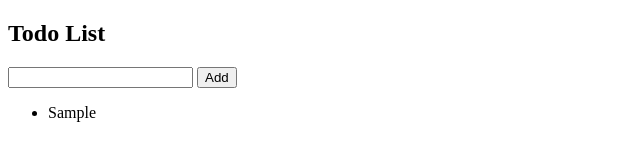
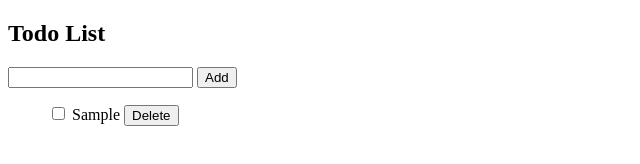
Before and after one commit to suzukisan22/vue-todo-app, a plain HTML site: page index.html in a window 1280 px wide. Both pictures are taken after typing "Sample" into the empty fields and a click on the button "Add". Shown: the whole page, without its empty margins (0-640 px from the left). Drawn offline with nearby package versions, Linux system fonts and the light colour scheme.

Commit message:
todo削除まで

```diff
--- a/index.html
+++ b/index.html
@@ -5,6 +5,7 @@
   <meta http-equiv="X-UA-Compatible" content="IE=edge">
   <title>Page Title</title>
   <meta name="viewport" content="width=device-width, initial-scale=1">
+  <link rel="stylesheet" href="./main.css">
   <script src="https://cdn.jsdelivr.net/npm/vue@2.5.16/dist/vue.js"></script>
 </head>
 <body>
@@ -17,8 +18,12 @@
       </button>
     </form>
     <ul>
-      <li v-for="todo in todos">
-        <span>{{ todo.item }}</span>
+      <li v-for="(todo, index) in todos">
+        <input type="checkbox" v-model="todo.isDone">
+        <span v-bind:class="{ done: todo.isDone }">{{ todo.item }}</span>
+        <button v-on:click="deleteItem(index)">
+          Delete
+        </button>
       </li>
     </ul>
   </div>
--- /dev/null
+++ b/main.css
@@ -0,0 +1,10 @@
+#app ul{
+  list-style-type: none;
+}
+[v-cloak]{
+  display: none;
+}
+
+#app li > span.done {
+  text-decoration: line-through;
+}
--- a/main.js
+++ b/main.js
@@ -7,12 +7,15 @@ var app = new Vue({
   methods: {
     addItem: function(event){
       if(this.newItem == '') return;
-
       var todo = {
-        item: this.newItem
+        item: this.newItem,
+        isDone: false
       };
       this.todos.push(todo);
       this.newItem = '';
+    },
+    deleteItem: function(index){
+      this.todos.splice(index, 1);
     }
   }
 })
```
